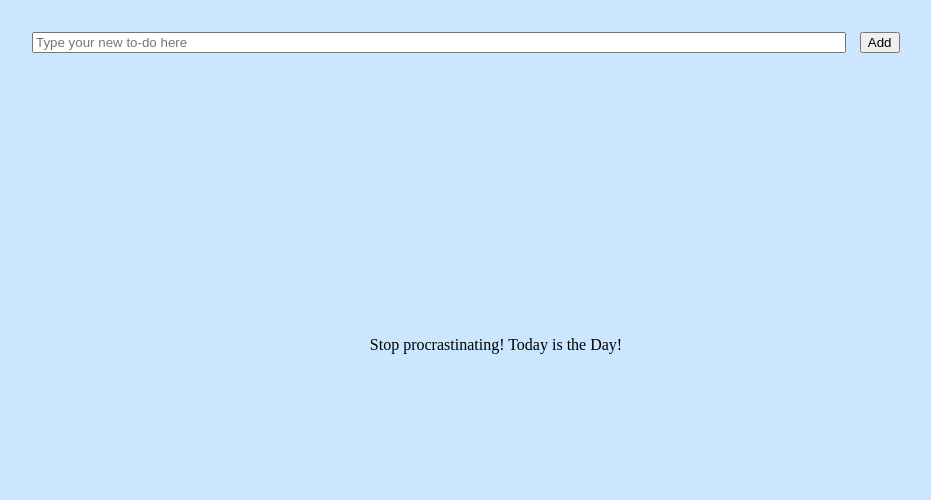
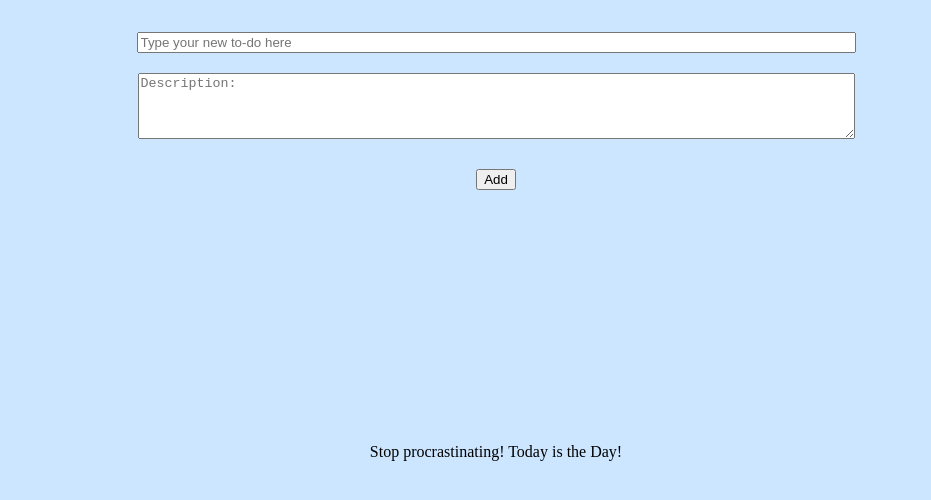
Before and after one commit to Jethet/project-tasklist-app, a website: page index.html in a window 1280 px wide. Shown: the part 116-616 px from the top of the page, without its empty margins (144-1075 px from the left). Drawn offline with Linux system fonts and the light colour scheme.

Commit message:
Add text area for description; finish styling

```diff
--- a/index.html
+++ b/index.html
@@ -14,8 +14,9 @@
   </header>
   <form method="POST" action="/submit-form">
     <input class="input-field" type="text" name="todo-item" placeholder="Type your new to-do here"/>
-    <button type="submit">Add</button>
+    <textarea class="text-input" id="message" name="message" rows="4" placeholder="Description:"></textarea>
   </form>
+  <button type="submit">Add</button>
 </div>
   <footer>Stop procrastinating! Today is the Day!</footer>
 </body>
--- a/style.css
+++ b/style.css
@@ -24,13 +24,16 @@ h1 {
 }
 
 form {
+  display: flex;
+  flex-direction: column;
+  align-items: center;
   width: 75%;
   margin: 20px;
 }
 
-.input-field {
+.input-field, .text-input {
   margin: 10px;
-  width: 85%;
+  width: 75%;
 }
 
 footer {
```
Also changed, not shown: index.js (+7 -0 lines).
